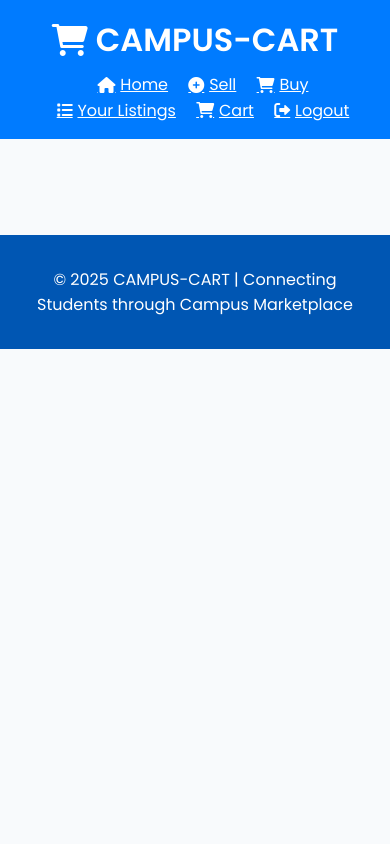
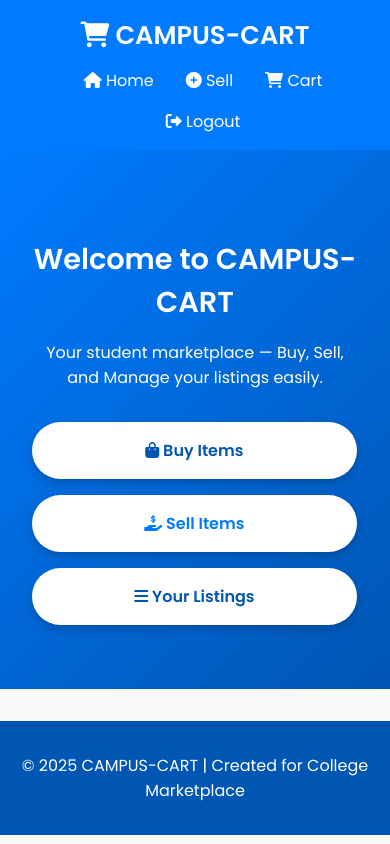
Before and after one commit to shravani370/campus, a Flask app: page / in a window 390 px wide. Run offline with Flask 3, Linux system fonts and the light colour scheme; a user stored in the database is signed in; data comes from the database, SQL or seed files in the repository.

Commit message:
Improve mobile responsiveness for index, listings, and buy pages

```diff
--- a/templates/index.html
+++ b/templates/index.html
@@ -3,60 +3,76 @@
 <head>
   <meta charset="UTF-8">
   <meta name="viewport" content="width=device-width, initial-scale=1.0">
-<title>Home | CAMPUS-CART</title>
+  <title>CAMPUS-CART - Home</title>
   <link rel="stylesheet" href="https://cdnjs.cloudflare.com/ajax/libs/font-awesome/6.0.0/css/all.min.css">
   <link href="https://fonts.googleapis.com/css2?family=Poppins:wght@300;400;600&display=swap" rel="stylesheet">
+
   <style>
-body { margin:0;font-family:'Poppins',sans-serif;background:#f8fafc;color:#333;}
-header {background:#007bff;color:white;padding:1rem 2rem;display:flex;justify-content:space-between;align-items:center;flex-wrap:wrap;}
-header h1 {margin:0;display:flex;align-items:center;gap:0.5rem;}
-nav a {color:white;margin-left:1rem;display:inline-flex;align-items:center;gap:0.3rem;}
-main {padding:2rem;max-width:1100px;margin:0 auto;}
-.products {display:flex;flex-wrap:wrap;justify-content:center;gap:2rem;}
-.product-card {background:white;border-radius:1rem;box-shadow:0 4px 10px rgba(0,0,0,0.1);overflow:hidden;width:250px;display:flex;flex-direction:column;transition:0.3s;}
-.product-card:hover {transform:translateY(-5px);}
-.product-card img {width:100%;height:160px;object-fit:cover;}
-.card-content {padding:1rem;display:flex;flex-direction:column;gap:0.5rem;}
-.card-content h3 {margin:0;color:#333;}
-.card-content p {margin:0.3rem 0;}
-.price {font-weight:600;color:#007bff;}
-.actions {display:flex;justify-content:space-between;margin-top:1rem;}
-.actions a {padding:0.5rem 1rem;border-radius:0.5rem;color:white;font-size:0.9rem;display:inline-flex;align-items:center;gap:0.3rem;}
-.actions a.add {background:#007bff;}
-.actions a.buy {background:#c67b3e;}
-footer {background:#0056b3;color:white;text-align:center;padding:1rem;margin-top:2rem;}
-@media(max-width:768px){header{flex-direction:column;text-align:center;gap:0.5rem}nav{justify-content:center;flex-wrap:wrap;gap:1rem}.products{flex-direction:column;align-items:center}.product-card{width:90%}}
+    @media (max-width: 768px) {
+      header {
+        flex-direction: column !important;
+        text-align: center !important;
+        padding: 1rem !important;
+        gap: 0.8rem !important;
+      }
+      nav {
+        display: flex !important;
+        flex-wrap: wrap !important;
+        justify-content: center !important;
+        gap: 1rem !important;
+      }
+      .main-buttons {
+        flex-direction: column !important;
+        gap: 1rem !important;
+      }
+      .main-buttons a {
+        width: 80% !important;
+      }
+      h2 {
+        font-size: 1.8rem !important;
+      }
+      p {
+        font-size: 1rem !important;
+      }
+    }
   </style>
 </head>
-<body>
-<header>
-<h1><i class="fas fa-shopping-cart"></i> CAMPUS-CART</h1>
+
+<body style="margin:0;font-family:'Poppins',sans-serif;background-color:#f8fafc;">
+
+  <!-- Header -->
+  <header style="background:#007bff;color:white;padding:1rem 2rem;display:flex;align-items:center;justify-content:space-between;">
+    <h1 style="font-size:1.6rem;margin:0;"><i class="fas fa-shopping-cart"></i> CAMPUS-CART</h1>
     <nav>
-<a href="/"><i class="fas fa-home"></i> Home</a>
-<a href="/sell"><i class="fas fa-plus-circle"></i> Sell</a>
-<a href="/buy"><i class="fas fa-shopping-cart"></i> Buy</a>
-<a href="/your-listings"><i class="fas fa-list"></i> Your Listings</a>
-<a href="/cart"><i class="fas fa-cart-shopping"></i> Cart</a>
-<a href="/logout"><i class="fas fa-sign-out-alt"></i> Logout</a>
+      <a href="/" style="color:white;text-decoration:none;margin-left:1rem;"><i class="fas fa-home"></i> Home</a>
+      <a href="/sell" style="color:white;text-decoration:none;margin-left:1rem;"><i class="fas fa-plus-circle"></i> Sell</a>
+      <a href="/cart" style="color:white;text-decoration:none;margin-left:1rem;"><i class="fas fa-cart-shopping"></i> Cart</a>
+      <a href="/logout" style="color:white;text-decoration:none;margin-left:1rem;"><i class="fas fa-sign-out-alt"></i> Logout</a>
     </nav>
   </header>
 
-<main>
-<div class="products">
-{% for item in user_items %}
-<div class="product-card">
-<img src="{{ url_for('static', filename=item.photo) if item.photo else 'https://source.unsplash.com/400x300/?product' }}" alt="{{ item.name }}">
-<div class="card-content">
-<h3>{{ item.name }}</h3>
-<p class="price">₹ {{ "%.2f"|format(item.price / 100) }}</p>
+  <!-- Hero Section -->
+  <section style="text-align:center;padding:4rem 2rem;background:linear-gradient(135deg,#007bff,#0056b3);color:white;">
+    <h2 style="font-size:2.5rem;margin-bottom:1rem;">Welcome to CAMPUS-CART</h2>
+    <p style="font-size:1.1rem;margin-bottom:2rem;">Your student marketplace — Buy, Sell, and Manage your listings easily.</p>
+
+    <div class="main-buttons" style="display:flex;justify-content:center;gap:2rem;flex-wrap:wrap;">
+      <a href="/buy" style="background:white;color:#0056b3;padding:1rem 2rem;border-radius:50px;text-decoration:none;font-weight:600;box-shadow:0 4px 10px rgba(0,0,0,0.2);transition:0.3s;">
+        <i class="fas fa-shopping-bag"></i> Buy Items
+      </a>
+      <a href="/sell" style="background:white;color:#007bff;padding:1rem 2rem;border-radius:50px;text-decoration:none;font-weight:600;box-shadow:0 4px 10px rgba(0,0,0,0.2);transition:0.3s;">
+        <i class="fas fa-hand-holding-dollar"></i> Sell Items
+      </a>
+      <a href="/listings" style="background:white;color:#0056b3;padding:1rem 2rem;border-radius:50px;text-decoration:none;font-weight:600;box-shadow:0 4px 10px rgba(0,0,0,0.2);transition:0.3s;">
+        <i class="fas fa-bars"></i> Your Listings
+      </a>
     </div>
-</div>
-{% endfor %}
-</div>
-</main>
+  </section>
 
-<footer>
-<p>&copy; 2025 CAMPUS-CART | Connecting Students through Campus Marketplace</p>
+  <!-- Footer -->
+  <footer style="background:#0056b3;color:white;text-align:center;padding:1rem;margin-top:2rem;">
+    <p>&copy; 2025 CAMPUS-CART | Created for College Marketplace</p>
   </footer>
+
 </body>
 </html>
```
Lines whose indentation alone changed are shown as unchanged.
